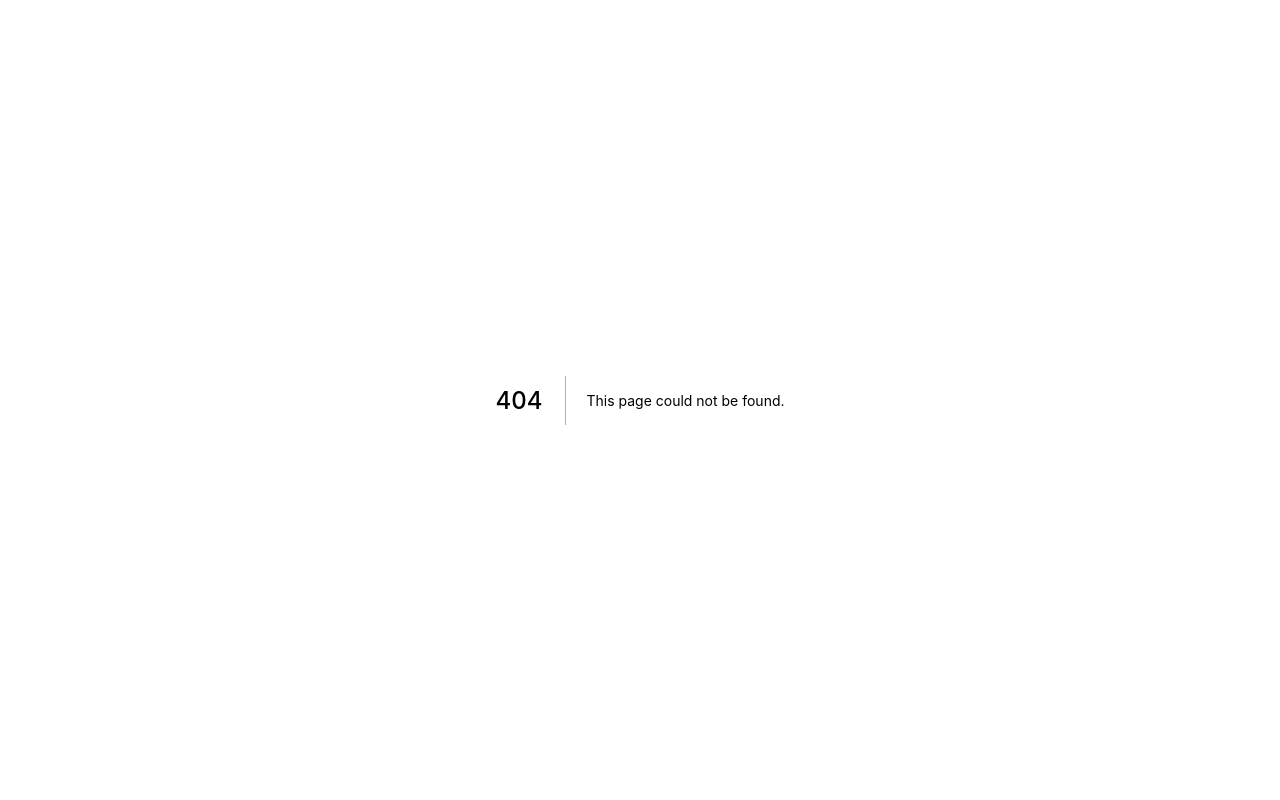
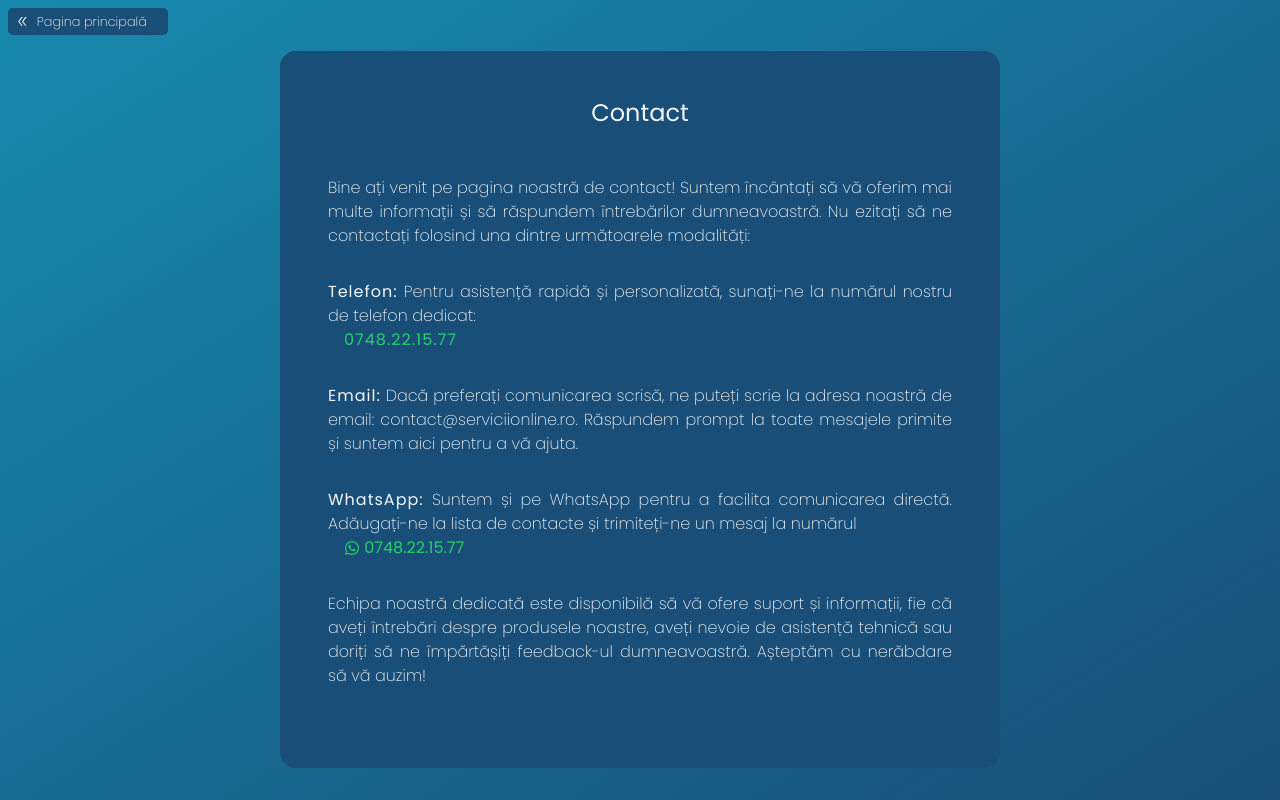
Before and after one commit to MocanuAlinD/searchNearBy, a Next.js app: page /contact in a window 1280 px wide. Before the commit this address had no page. Built offline with nearby package versions, Linux system fonts and the light colour scheme.

Commit message:
Contact page somewhat done

```diff
--- a/components/BurgerMenu.js
+++ b/components/BurgerMenu.js
@@ -25,6 +25,11 @@ const BurgerMenu = ({ showMenu }) => {
           <a className={styles.link + " m-0"}>Reclamatii</a>
         </span>
       </Link>
+      <Link href="/contact">
+        <span>
+          <a className={styles.link + " m-0"}>Contact</a>
+        </span>
+      </Link>
       <Link href="/inscriere">
         <span className="m-0 mt-5">
           <a className={styles.link}>Înregistrare gratuită</a>
--- /dev/null
+++ b/components/pageTitle.js
@@ -0,0 +1,12 @@
+import Head from 'next/head'
+import React from 'react'
+
+const PageTitle = ({text}) => {
+  return (
+    <Head>
+      <title>{text}</title>
+    </Head>
+  )
+}
+
+export default PageTitle
--- /dev/null
+++ b/pages/contact.js
@@ -0,0 +1,65 @@
+import React from "react";
+import {
+  Container,
+  SmallContainer,
+} from "../components/singleTags/elemetsCustom";
+import BackButton from "../components/BackButton";
+import styles from "../styles/contact.module.scss";
+import { FaWhatsapp } from "react-icons/fa";
+import PageTitle from "../components/pageTitle";
+
+const Contact = () => {
+  return (
+    <Container
+      className={styles.container + " d-flex align-items-center flex-column"}
+    >
+      <PageTitle text="Contact" />
+      <BackButton url="/" text="Pagina principală" />
+      <SmallContainer
+        className={
+          styles.wrapper +
+          " d-flex justify-content-start align-items-center flex-column px-5 mt-2 py-5"
+        }
+      >
+        <h4 className={styles.title + " m-0 p-0 mb-5"}>Contact</h4>
+        <p>
+          Bine ați venit pe pagina noastră de contact! Suntem încântați să vă
+          oferim mai multe informații și să răspundem întrebărilor
+          dumneavoastră. Nu ezitați să ne contactați folosind una dintre
+          următoarele modalități:
+        </p>
+        <p>
+          <span>Telefon:</span> Pentru asistență rapidă și personalizată,
+          sunați-ne la numărul nostru de telefon dedicat: &nbsp;
+          <span>
+            <a href="tel:0748.22.15.77" rel="noreferrer">
+              0748.22.15.77
+            </a>
+          </span>
+        </p>
+        <p>
+          <span>Email:</span> Dacă preferați comunicarea scrisă, ne puteți scrie
+          la adresa noastră de email: contact@serviciionline.ro. Răspundem
+          prompt la toate mesajele primite și suntem aici pentru a vă ajuta.
+        </p>
+        <p>
+          <span>WhatsApp:</span> Suntem și pe WhatsApp pentru a facilita
+          comunicarea directă. Adăugați-ne la lista de contacte și trimiteți-ne
+          un mesaj la numărul <br />
+          <a href="http://wa.me/+40748221577" target="_blank" rel="noreferrer">
+            <FaWhatsapp />
+            &nbsp;0748.22.15.77
+          </a>
+        </p>
+        <p>
+          Echipa noastră dedicată este disponibilă să vă ofere suport și
+          informații, fie că aveți întrebări despre produsele noastre, aveți
+          nevoie de asistență tehnică sau doriți să ne împărtășiți feedback-ul
+          dumneavoastră. Așteptăm cu nerăbdare să vă auzim!
+        </p>
+      </SmallContainer>
+    </Container>
+  );
+};
+
+export default Contact;
--- /dev/null
+++ b/styles/contact.module.scss
@@ -0,0 +1,35 @@
+.container {
+    .wrapper {
+        width: clamp(2rem, 95%, 45rem);
+        background-color: var(--color-blue-dark);
+        border-radius: 1rem;
+        height: fit-content;
+        background-color: var(--color-blue-dark);
+    }
+
+
+    p {
+        text-align: justify;
+        color: var(--color-light);
+        font-weight: 200;
+        margin-bottom: 2rem;
+
+        span {
+            font-weight: 400;
+            letter-spacing: 1px;
+        }
+
+        a {
+            color: var(--color-wa);
+            display: flex;
+            align-items: center;
+            width: fit-content;
+            padding: 0 1rem;
+            font-weight: 400;
+        }
+    }
+
+    .title {
+        color: var(--color-light);
+    }
+}
```
Also changed, not shown: pages/index.js (+0 -35 lines).
